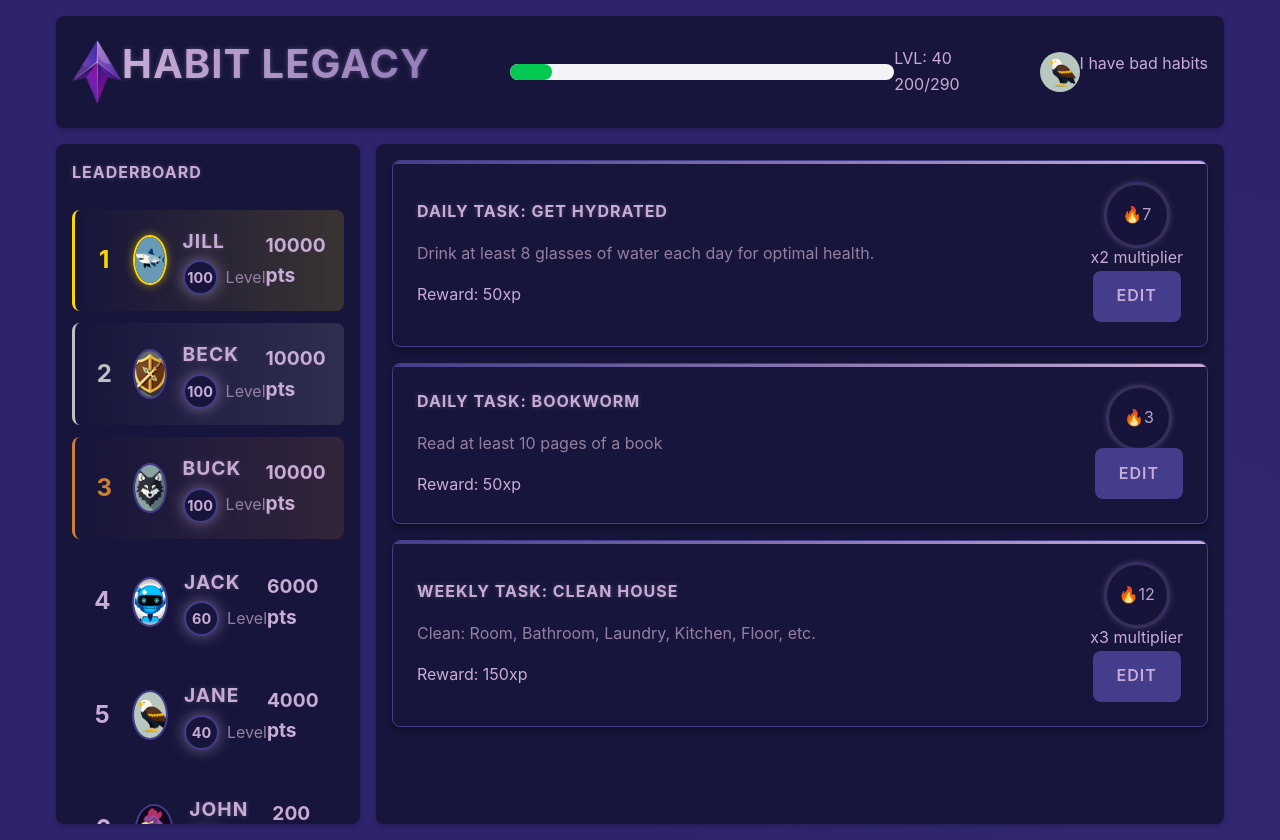
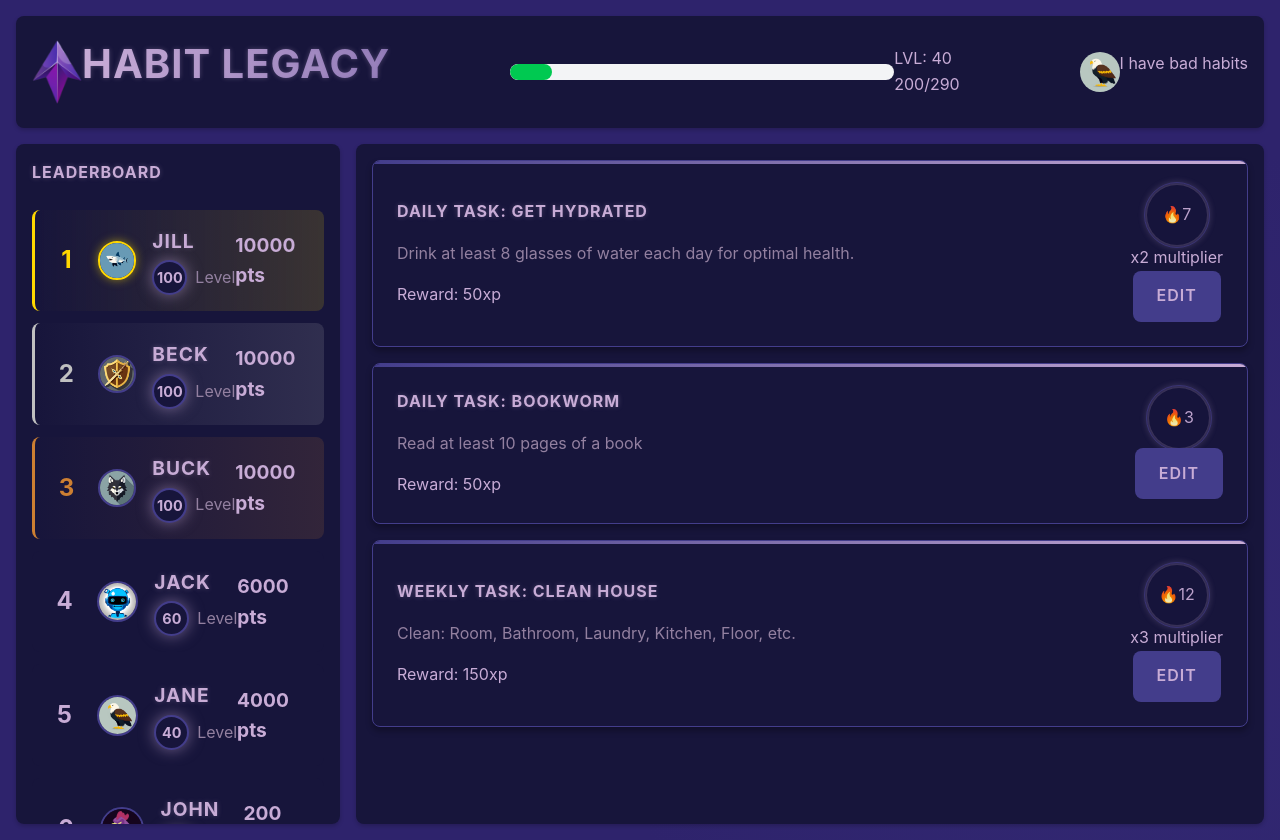
Before and after one commit to noahstew/hack-attack, a React (Vite) app in the folder habit-legacy/: page / in a window 1280 px wide. Built offline with nearby package versions, Linux system fonts and the light colour scheme.

Commit message:
Small visual fixes

```diff
--- a/habit-legacy/src/components/Leaderboard/Leaderboard.css
+++ b/habit-legacy/src/components/Leaderboard/Leaderboard.css
@@ -37,7 +37,6 @@
 
 .leaderboard-avatar {
   width: 50px;
-  height: 50px;
   border-radius: 50%;
   border: 2px solid var(--color-accent);
   object-fit: cover;
--- a/habit-legacy/src/global.css
+++ b/habit-legacy/src/global.css
@@ -87,7 +87,7 @@ a:hover:after {
 
 /* === LAYOUT === */
 .container {
-  max-width: 1200px;
+  max-width: 1500px;
   margin: 0 auto;
   padding: 0 1rem;
 }
```
